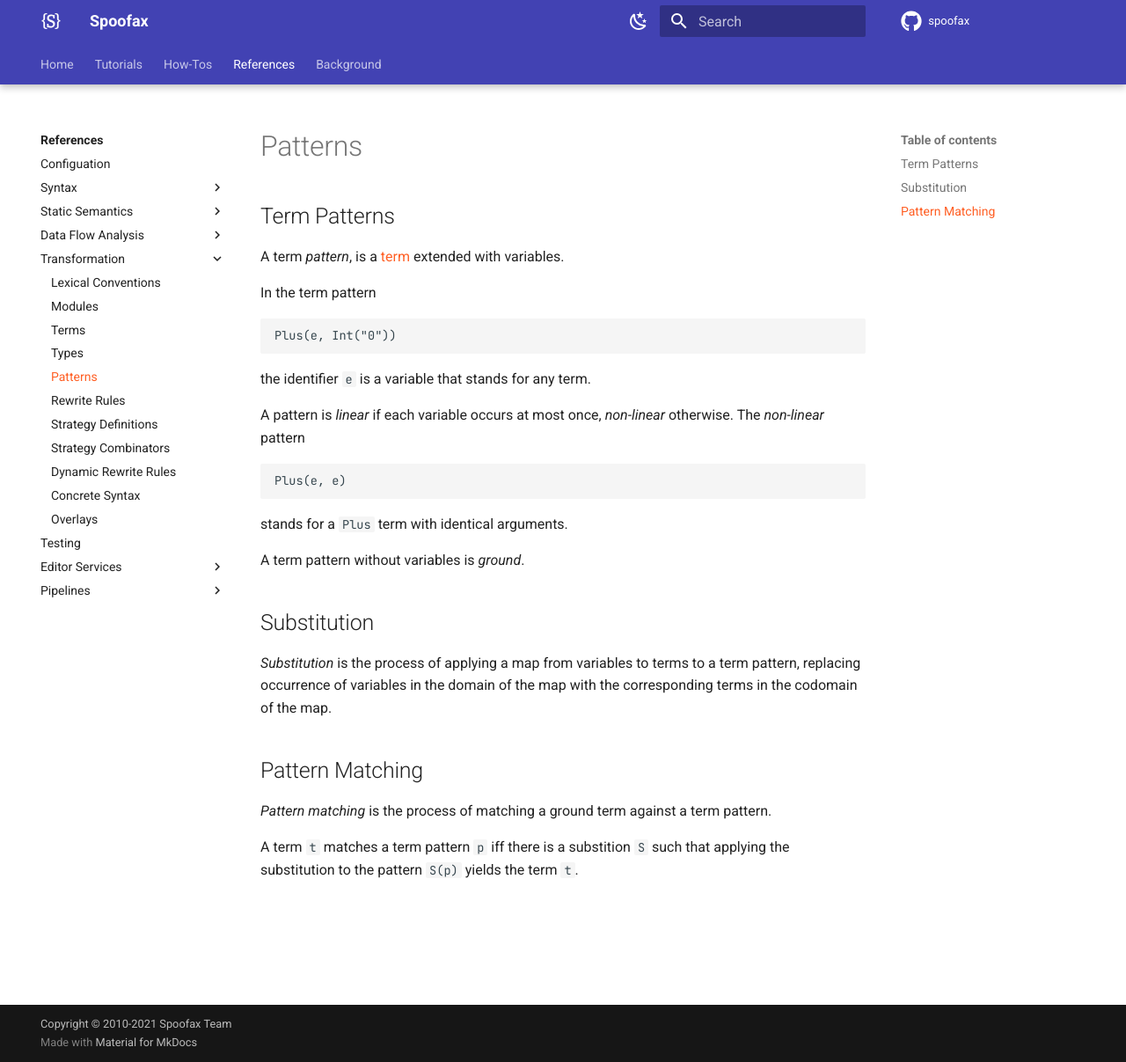
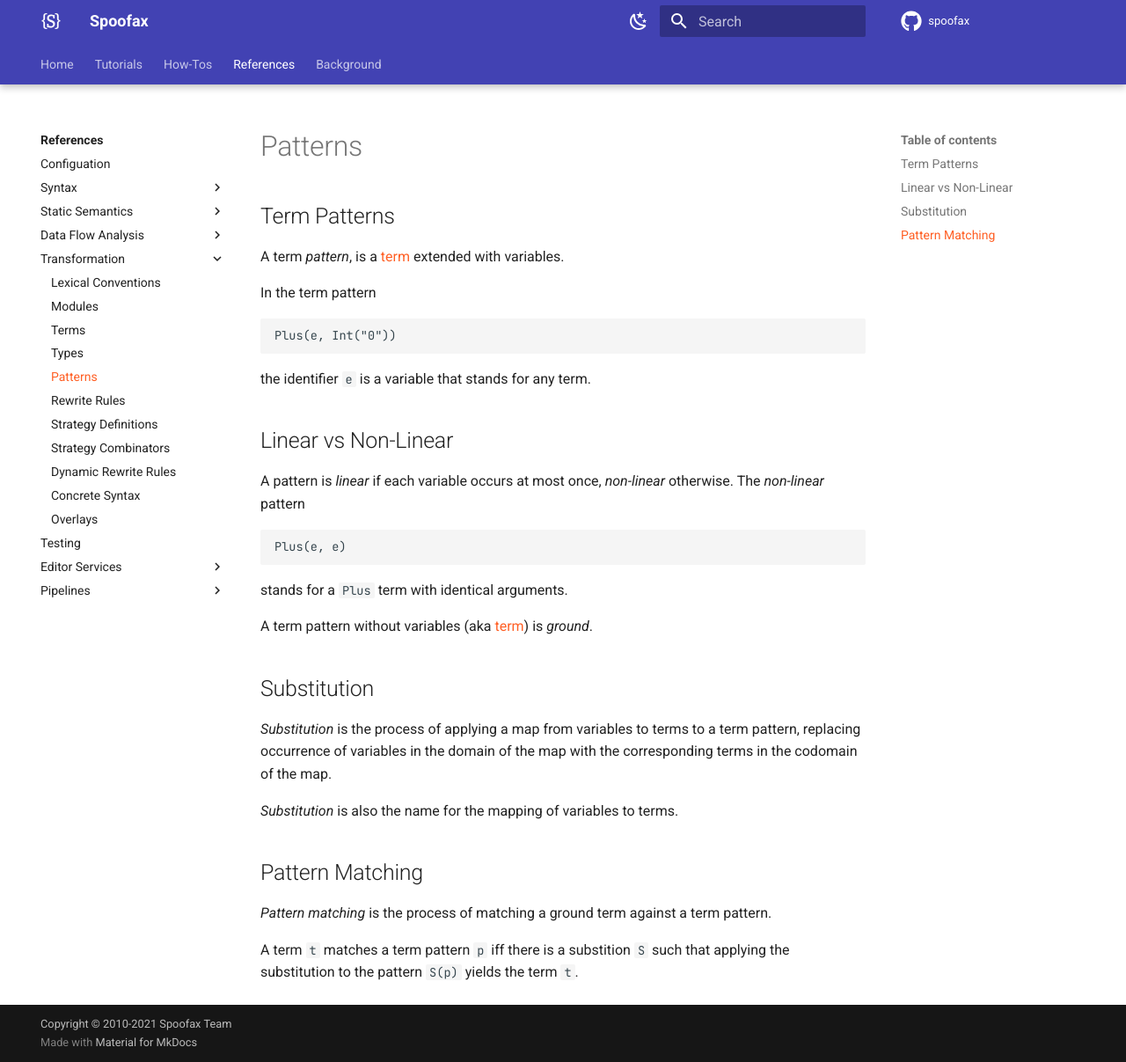
Before and after one commit to pdmosses/metaborg.github.io, an MkDocs documentation site: the page built from docs/references/stratego/patterns.md, in a window 1280 px wide and 1207 px high. Shown: the whole window at 88% size. Built offline with MkDocs 1.6.1 and Material for MkDocs 9.7.7, drawn with Linux system fonts in a browser that asks for light colours; comment, search, counter and statistics services are not loaded.

Commit message:
pattern tweaks

```diff
--- a/docs/references/stratego/patterns.md
+++ b/docs/references/stratego/patterns.md
@@ -12,6 +12,8 @@ Plus(e, Int("0"))
 
 the identifier `e` is a variable that stands for any term.
 
+## Linear vs Non-Linear
+
 A pattern is _linear_ if each variable occurs at most once, _non-linear_ otherwise.
 The _non-linear_ pattern
 
@@ -21,11 +23,13 @@ Plus(e, e)
 
 stands for a `Plus` term with identical arguments.
 
-A term pattern without variables is _ground_.
+A term pattern without variables (aka [term](../terms/)) is _ground_.
 
 ## Substitution
 
 _Substitution_ is the process of applying a map from variables to terms to a term pattern, replacing occurrence of variables in the domain of the map with the corresponding terms in the codomain of the map.
+
+_Substitution_ is also the name for the mapping of variables to terms.
 
 ## Pattern Matching
 
```
